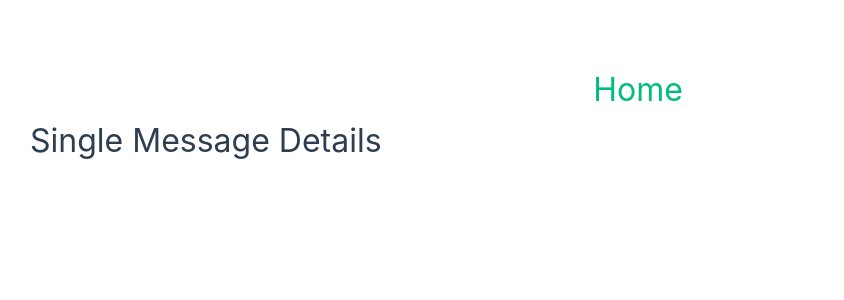
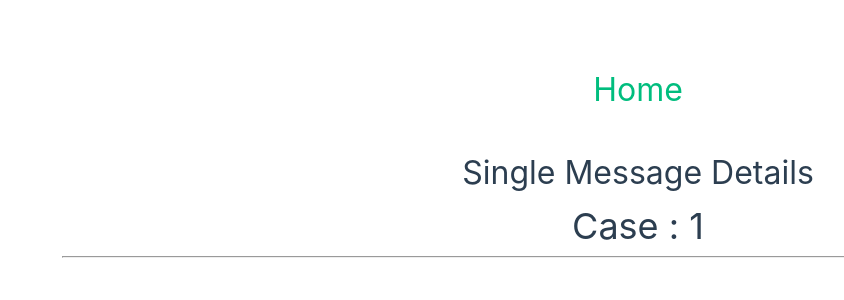
Before and after one commit to robots4life/challenge-001, a Vue app: page /message/1 in a window 1280 px wide. Shown: the top 300 px of the page, without its empty margins (2-846 px from the left). Built offline with nearby package versions, Linux system fonts and the light colour scheme.

Commit message:
show route parameters on the SingleMessageView

```diff
--- a/src/views/AllMessagesView.vue
+++ b/src/views/AllMessagesView.vue
@@ -71,4 +71,7 @@ details {
 	font-size: 1.5rem;
 	margin: 1rem;
 }
+h1 {
+	font-size: 2.5rem;
+}
 </style>
--- a/src/views/SingleMessageView.vue
+++ b/src/views/SingleMessageView.vue
@@ -1,3 +1,15 @@
 <template>
-	<h1>Single Message Details</h1>
+	<div class="single-message">
+		<h1>Single Message Details</h1>
+		<h2>Case : {{ $route.params.id }}</h2>
+		<hr />
+	</div>
 </template>
+
+<style scoped>
+.single-message {
+	text-align: center;
+	padding: 2rem;
+	font-size: 1.5rem;
+}
+</style>
```
